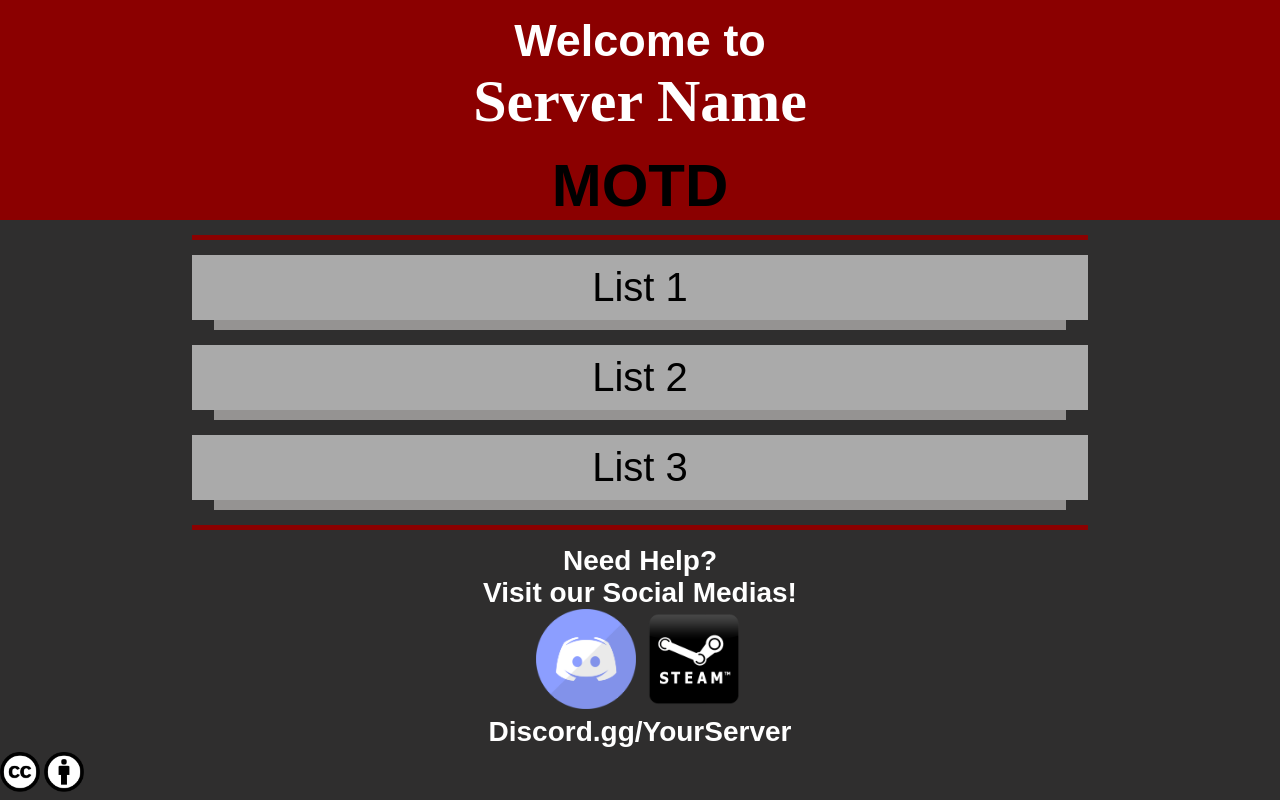
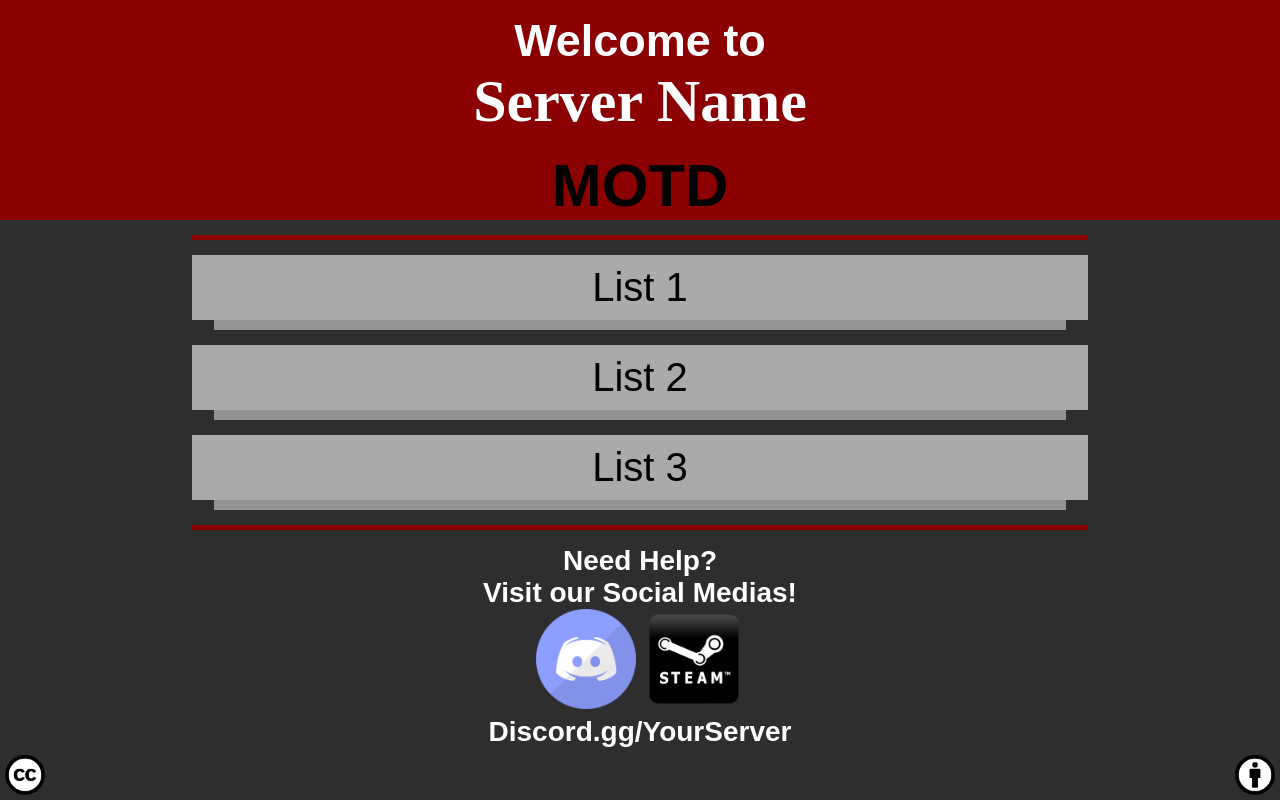
Before and after one commit to Guilhacabala/CSS-MOTD, a plain HTML site: page MOTD/index.html in a window 1280 px wide. Drawn offline with Linux system fonts and the light colour scheme.

Commit message:
Update index.html

```diff
--- a/MOTD/index.html
+++ b/MOTD/index.html
@@ -84,9 +84,9 @@
 </div>
 <a href="#CCM2"><input type="button" id="CCM"></a>
 <label for="CCM">
-<img class="true" src="assets/images/CCM.png"
+<img src="assets/images/CCM.png"
          width="40vi" height="40vi" class="copyrightup">
-<img class="true" src="assets/images/BY.png"
+<img src="assets/images/BY.png"
          width="40vi" height="40vi" class="copyrightup2"></label>
 </div>
 
```
